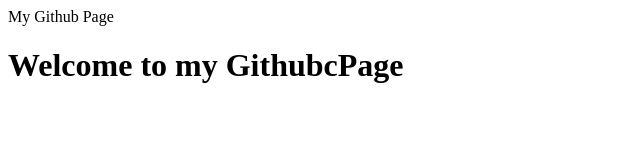
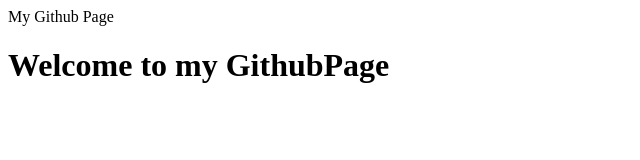
Before and after one commit to CarlosLeonP/mywebserver_html, a plain HTML site: page index.html in a window 1280 px wide. Shown: the full height of the page, 0-640 px from the left. Drawn offline with Linux system fonts and the light colour scheme.

Commit message:
correcion

```diff
--- a/index.html
+++ b/index.html
@@ -1,3 +1,3 @@
 <!DOCTYPE html>
 </title>My Github Page</title>
-<h1>Welcome to my GithubcPage</h1>
+<h1>Welcome to my GithubPage</h1>
```
